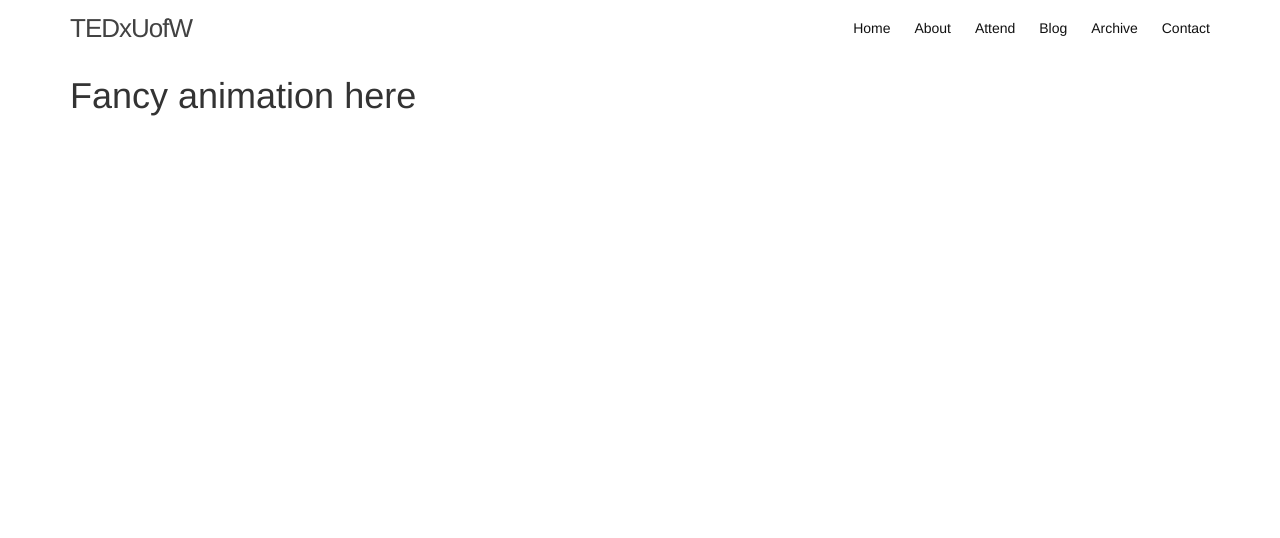
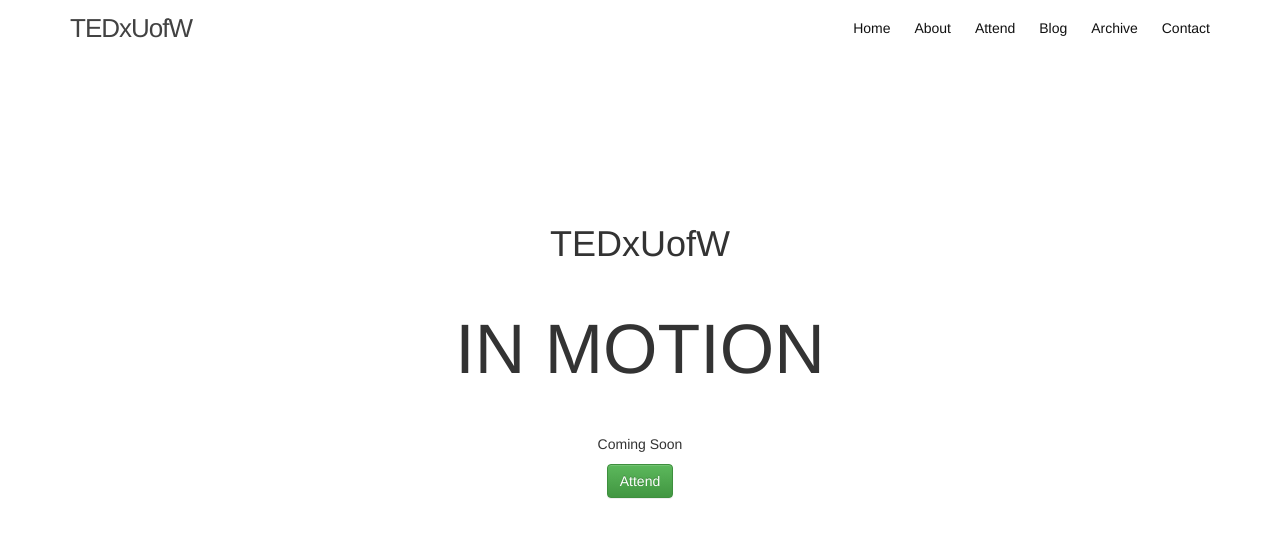
Before and after one commit to tedxuofw/website-2016, a Jekyll site: the page built from app/index.html, in a window 1280 px wide. Shown: the top 538 px of the page. Built offline with Jekyll 4.4.1, drawn with Linux system fonts in a browser that asks for light colours.

Commit message:
Add tweaks to main page

```diff
--- a/app/_sass/_layout.scss
+++ b/app/_sass/_layout.scss
@@ -1,3 +1,12 @@
+/**
+ * Body
+ */
+
+html,
+body {
+    height: 100%;
+}
+
 /**
  * Site header
  */
--- /dev/null
+++ b/app/_sass/_mainpage.scss
@@ -0,0 +1,47 @@
+/* Styles corresponding to the main page (mostly the fancy center stuff) */
+
+.home {
+    height: 100%;
+}
+
+.center-focus {
+    max-width: 30em;
+    margin: 2em auto 0;
+    text-align: center;
+}
+
+.center-focus .tagline {
+    font-size: 5em;
+    margin: .5em auto;
+}
+
+@media (min-width: $screen-xs-min) and (min-height: 30em) {
+    .center-focus {
+        margin-top: 8em;
+    }
+}
+
+@media (min-width: $screen-sm-min) and (min-height: 30em) {
+    .center-focus {
+        margin-top: 8em;
+    }
+}
+
+
+@media (min-width: $screen-sm-min) and (min-height: 40em) {
+    .center-focus {
+        margin-top: 12em;
+    }
+}
+
+@media (min-width: $screen-md-min) and (min-height: 30em) {
+    .center-focus {
+        margin-top: 8em;
+    }
+}
+
+@media (min-width: $screen-md-min) and (min-height: 40em) {
+    .center-focus {
+        margin-top: 12em;
+    }
+}
--- a/app/css/main.scss
+++ b/app/css/main.scss
@@ -52,6 +52,7 @@
 @import
         "base",
         "layout",
+        "mainpage",
         "map",
         "parallax"
 ;
--- a/app/index.html
+++ b/app/index.html
@@ -2,10 +2,11 @@
 layout: default
 ---
 
-<div class="home">
-    <div class="container">
-
-        <h1 class="page-heading">Fancy animation here</h1>
-
+<div class="home container">
+    <div class="center-focus">
+        <h1>TEDxUofW</h1>
+        <p class="tagline">IN MOTION</p>
+        <p class="info">Coming Soon</p>
+        <a href="#" class="btn btn-success">Attend</a>
     </div>
 </div>
```
